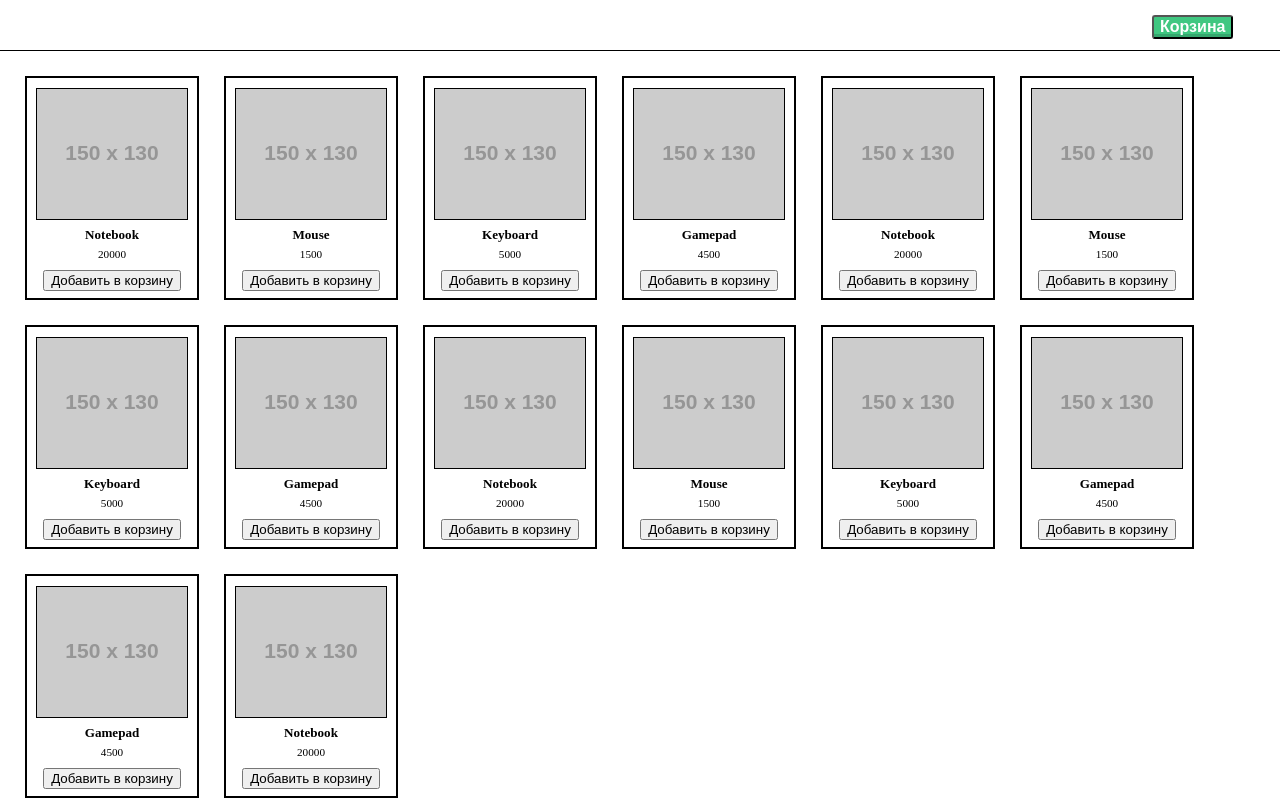
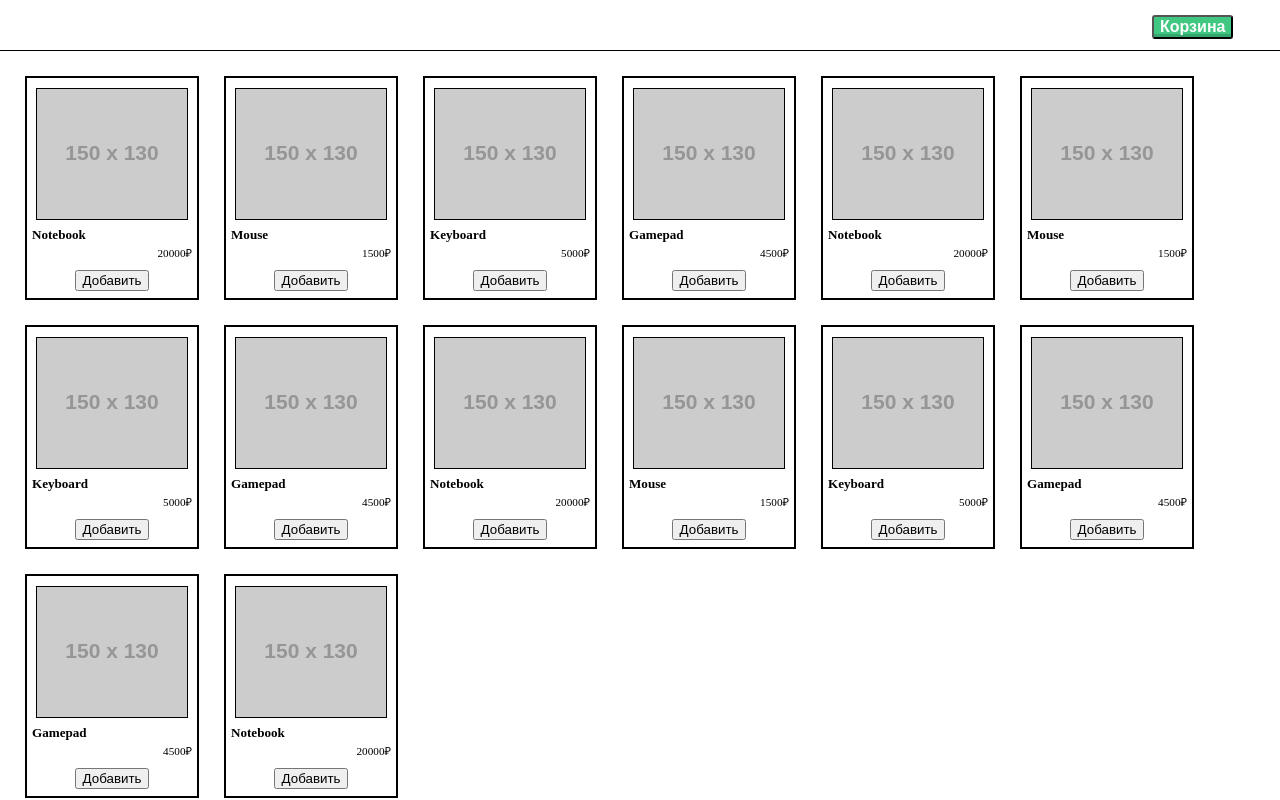
Before and after one commit to Ruzhelovich-Vladimir/JS_Advanced, a plain HTML site: page project/index.html in a window 1280 px wide. Drawn offline with Linux system fonts and the light colour scheme; placeholder pictures from the web are drawn by us.

Commit message:
lesson-2. Реализовано логика работы с корзиной. (#2)
* lesson-2. Реализовано логика работы с карзиной.

* lesson-2. Добавлен метод получение общей стоимости заказа

```diff
--- a/project/css/style.css
+++ b/project/css/style.css
@@ -14,7 +14,7 @@ header > .btn-cart {
     font-size: 1em;
 }
 
-.products{
+.goods-list{
     margin-left: 25px;
 }
 
@@ -36,28 +36,35 @@ header > .btn-cart {
     box-shadow: 0 3px rgb(33,147,90) inset;
   }
 
-.product-item {
+.goods-item{
     float: left;
     width: 170px;
     height: 220px;
     margin-top: 25px;
     margin-right: 25px;
     border: 2px black solid;
-    text-align-last: center;
     font-size: 0.7em;
+    text-align: center;
 }
 
-.product-item > * {
+.goods-item > * {
     margin: 5px;
 }
 
-.product-item > img{
+.title{
+    text-align: left;
+    height: 1em;
+}
+
+.price{
+    text-align: right;
+}
+
+
+.goods-item > img{
     height: 130px;
     width: 150px;
     border: 1px black solid;
-}
-
-.product-item > img {
     margin: 0px;
     margin-top: 10px;
 }
--- a/project/index.html
+++ b/project/index.html
@@ -13,7 +13,7 @@
         <button class="btn-cart" type="button">Корзина</button>
     </header>
     <main>
-        <div class="products"></div>
+        <div class="goods-list"></div>
     </main>
     <script src="./js/main.js"></script>
 </body>
--- a/project/js/main.js
+++ b/project/js/main.js
@@ -1,41 +1,142 @@
+/*
+    1.  Добавьте пустые классы для Корзины товаров и Элемента корзины товаров.
+        Продумайте, какие методы понадобятся для работы с этими сущностями.
+    2.  Добавьте для GoodsList метод, определяющий суммарную стоимость всех товаров.
+*/
 "strict mode";
-const products = [
-    { id: 1, title: 'Notebook', price: 20000 },
-    { id: 2, title: 'Mouse', price: 1500 },
-    { id: 3, title: 'Keyboard', price: 5000 },
-    { id: 4, title: 'Gamepad', price: 4500 },
-    { id: 1, title: 'Notebook', price: 20000 },
-    { id: 2, title: 'Mouse', price: 1500 },
-    { id: 3, title: 'Keyboard', price: 5000 },
-    { id: 4, title: 'Gamepad', price: 4500 },
-    { id: 1, title: 'Notebook', price: 20000 },
-    { id: 2, title: 'Mouse', price: 1500 },
-    { id: 3, title: 'Keyboard', price: 5000 },
-    { id: 4, title: 'Gamepad', price: 4500 },
-    { id: 4, title: 'Gamepad', price: 4500 },
-    { id: 1, title: 'Notebook', price: 20000 },
-];
 
-const default_good = {
-    title: 'Notebook', price: 20000
+const html_currency = "&#8381;" //Символ рубля
+
+
+class GoodsItem {
+    /*
+    Коласс продукта
+    */
+
+    constructor(id, title, price) {
+        this.id = id;
+        this.title = title;
+        this.price = price;
+    }
+    render() {
+        return `
+            <div id=${this.id} class="goods-item">
+                <img src="https://dummyimage.com/150x130/fff/aaa" alt="photo">
+                <h3 class="title">${this.title}</h3>
+                <p class="price">${this.price}${html_currency}</p>
+                <button class="add-bascket" type="button" date-id=${this.id}>Добавить</button>
+            </div>`;
+    }
 }
 
-/*2. Если функция только возвращает значение, то можно убрать фигурные скобки и убрать return */
-const renderProduct = (title = default_good.title, price = default_good.price) =>
-    `<div class="product-item">
-         <img src="https://dummyimage.com/150x130/fff/aaa" alt="">
-         <h3>${title}</h3>
-         <p>${price}</p>
-         <button class="by-btn">Добавить в корзину</button>
-    </div>`;
+class GoodsList {
+    /*
+    Коласс списка продукта
+    */
 
-const catalogInit = (list) => {
-    const productList = list.map((item) => renderProduct(item.title, item.price));
-    console.log(productList);
-    /*3. При передачи массива, разделения элементов "," также будет отображены
-    правильно будет соединить элементы в строку, без разделителя
+    constructor() {
+        this.goods = [];
+    }
+    fetchGoods() {
+        //Получение списка товаров
+        this.goods = [ //Пока определяем формально
+            { id: 1, title: 'Notebook', price: 20000 },
+            { id: 2, title: 'Mouse', price: 1500 },
+            { id: 3, title: 'Keyboard', price: 5000 },
+            { id: 4, title: 'Gamepad', price: 4500 },
+            { id: 5, title: 'Notebook', price: 20000 },
+            { id: 6, title: 'Mouse', price: 1500 },
+            { id: 7, title: 'Keyboard', price: 5000 },
+            { id: 8, title: 'Gamepad', price: 4500 },
+            { id: 9, title: 'Notebook', price: 20000 },
+            { id: 10, title: 'Mouse', price: 1500 },
+            { id: 11, title: 'Keyboard', price: 5000 },
+            { id: 12, title: 'Gamepad', price: 4500 },
+            { id: 13, title: 'Gamepad', price: 4500 },
+            { id: 14, title: 'Notebook', price: 20000 },
+        ];
+    }
+    render() {
+        // Вывод разметки списка товаров
+        let listHtml = '';
+        this.goods.forEach(good => {
+            const goodItem = new GoodsItem(good.id, good.title, good.price);
+            listHtml += goodItem.render();
+        });
+        document.querySelector('.goods-list').innerHTML = listHtml;
+    }
+}
+
+class BasketItem extends GoodsItem { //Наследую класс GoodsItem, чтобы не повторять код
+    /*
+    Класс элемента карзины товара
     */
-    document.querySelector('.products').innerHTML = productList.join('');
-};
+    constructor(id, title, price) {
+        super(id, title, price); //Вызываю конструктор родителя
+        this.qty = 1;            //Добавляю новое свойство класса - количество
+    }
+    render() { //Разметка элемента карзины
+        return ``
+    }
+}
+class Basket {
+    /*
+    Класс карзины товаров
+    */
+    constructor() {
+        this.goods = []; //Список товаров в карзине содержит элемент класса BasketItem
+    }
 
-catalogInit(products);
+    getSumm() {
+        /*
+        Получение общей стоимости заказа
+        */
+        let result
+        result = 0;
+        this.goods.forEach(good => result += good.price * good.qty);
+        return result;
+    }
+
+    addBasketItem(id, title, price) {
+        /*
+        Добавляем в карзину товар
+        */
+        let inx;
+        inx = this.goods.findIndex(item => item.id == id); //Ищем элемент массива по id
+        if (inx > -1) {
+            //Если товар уже добавляли, то увеличиваем кол-во на 1
+            this.goods[inx].qty += 1;
+            console.log("Добавляем кол-во уже добавленного элемент в карзину", this.goods[inx], this.goods, this.getSumm())
+        }
+        else {
+            let basketItem;
+            basketItem = new BasketItem(id, title, price)
+            this.goods.push(basketItem); //Добавляем новый элемент в карзину
+            console.log("Добавляем новый элемент в карзину", basketItem, this.goods, this.getSumm())
+        }
+    }
+    render() { //Разметка карзины
+        return ``
+    }
+}
+
+/* отрисовка товаров */
+const list = new GoodsList();
+list.fetchGoods();
+list.render();
+
+/* инициализируем карзину */
+let basket = new Basket();
+
+const getGood = (id) => document.getElementById(id);
+
+
+const buttonItems = document.querySelectorAll('.add-bascket').forEach((bottonItem) => bottonItem.addEventListener('click', (event) => {
+    let id, title, price;
+    id = +event.target.getAttribute("date-id"); // Получаем идентификатор
+    elemenGood = getGood(id);                   // Получаем элемет по идентификатору
+    title = elemenGood.querySelector(".title").innerText; //В найденом элементе получаем наименование
+    price = +elemenGood.querySelector(".price").innerText.slice(0, -1); //В найденом элементе получаем цену
+    basket.addBasketItem(id, title, price); //Добавляем в карзину выбранный элемент
+}
+));
```
